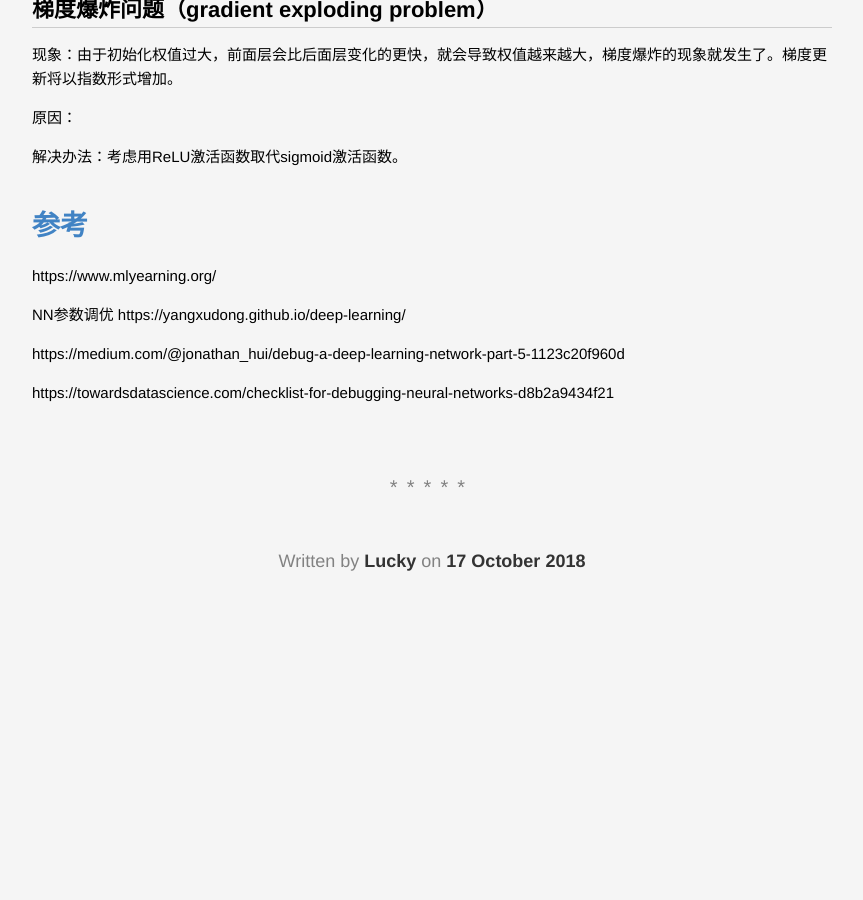
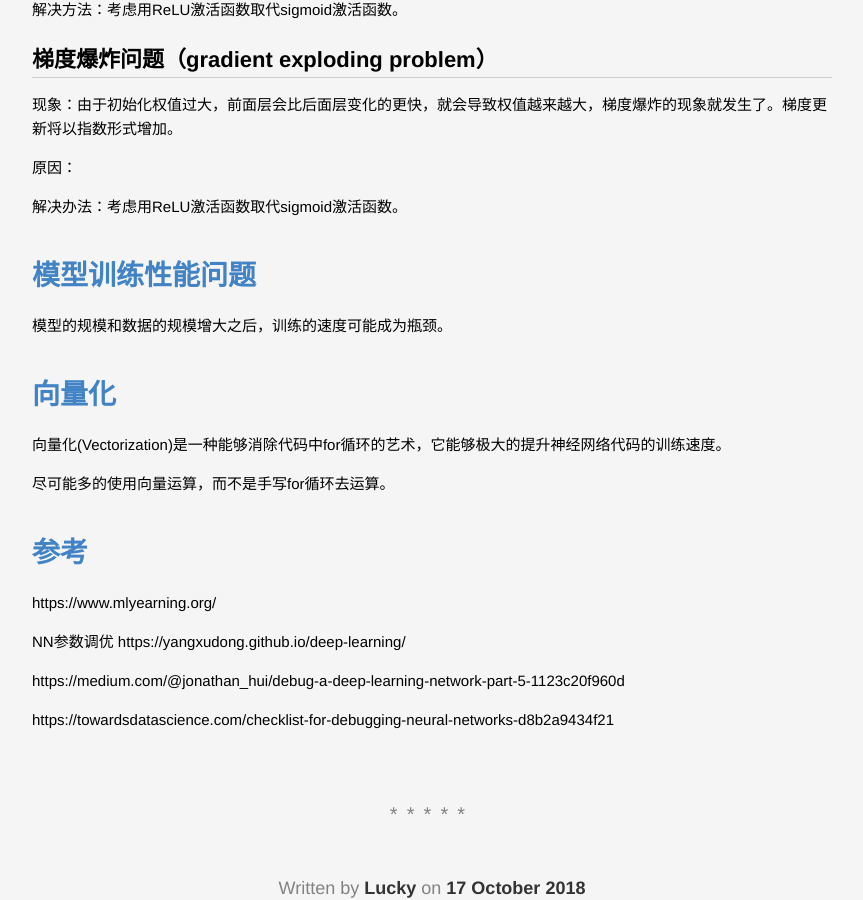
Before and after one commit to lucky521/blog, a Jekyll site: the page built from _posts/ml/2018-10-17-modeling-troubleshooting.markdown, in a window 1280 px wide and 900 px high, scrolled down 3388 px. Shown: the whole window, without its empty margins (208-1071 px from the left). Built offline with Jekyll 4.4.1, drawn with Linux system fonts in a browser that asks for light colours; before the commit the page ends 4091 px from its top, so only the background shows below that.

Commit message:
Update 2018-10-17-modeling-troubleshooting.markdown

```diff
--- a/_posts/ml/2018-10-17-modeling-troubleshooting.markdown
+++ b/_posts/ml/2018-10-17-modeling-troubleshooting.markdown
@@ -144,6 +144,20 @@ UpSampling 是要插入一些样本，以加强一些信号。
 
 
 
+# 模型训练性能问题
+
+模型的规模和数据的规模增大之后，训练的速度可能成为瓶颈。
+
+# 向量化
+
+向量化(Vectorization)是一种能够消除代码中for循环的艺术，它能够极大的提升神经网络代码的训练速度。
+
+尽可能多的使用向量运算，而不是手写for循环去运算。
+
+
+
+
+
 
 
 
```
